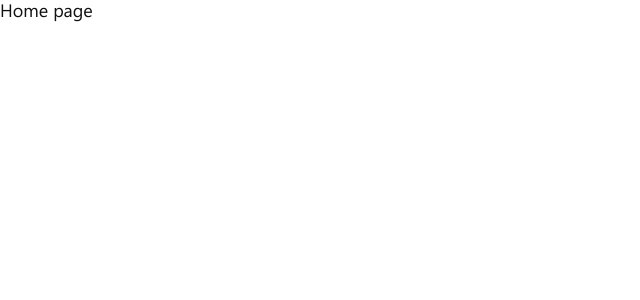
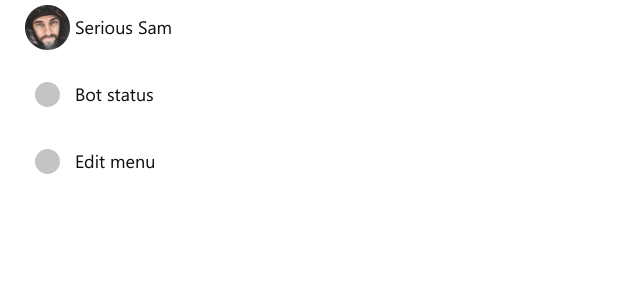
Before and after one commit to krok-lives-matter/CaffeMenuBot_Front-End, a Vue app: page / in a window 1280 px wide. Shown: the top 300 px of the page, without its empty margins (0-640 px from the left). Built offline with nearby package versions, Linux system fonts and the light colour scheme.

Commit message:
chore: added 3 links

```diff
--- a/src/views/Home.vue
+++ b/src/views/Home.vue
@@ -1,9 +1,18 @@
 <template>
-  <div>Home page</div>
+  <div class="container">
+    <navigation-link :author="true" text="Serious Sam" />
+    <navigation-link text="Bot status" />
+    <navigation-link text="Edit menu" />
+  </div>
 </template>
 
 <script>
+import NavigationLink from "../components/NavigationLink";
+
 export default {
   name: "Home",
+  components: {
+    NavigationLink,
+  },
 };
 </script>
```
